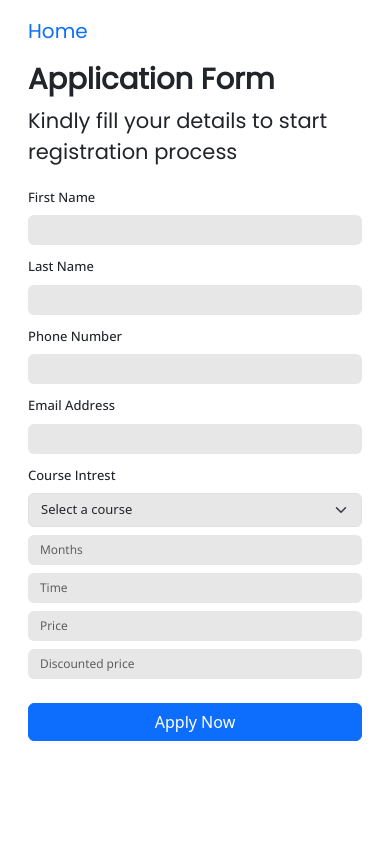
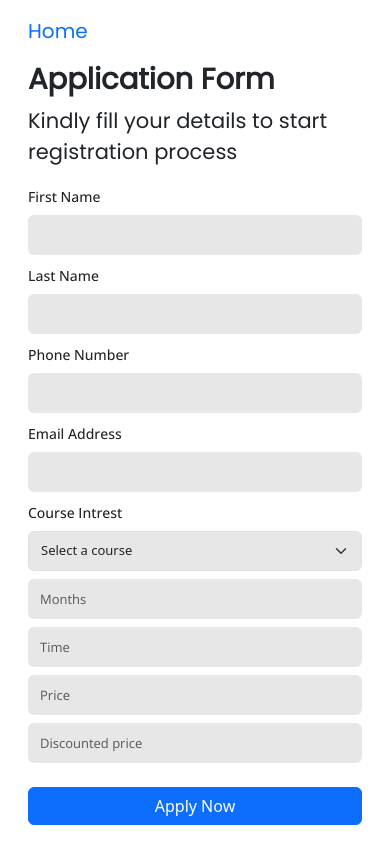
Before and after one commit to Ariyibi-Baseet/proxycodingschool, a React (Vite) app: page /apply in a window 390 px wide. Built offline with nearby package versions, Linux system fonts and the light colour scheme.

Commit message:
create an application page

```diff
--- a/src/assets/css/Application.css
+++ b/src/assets/css/Application.css
@@ -62,27 +62,29 @@ font-family: var(--ff-poppins);
     font-weight: 500 !important;
 }
 .info-label{
-    font-size: 13px;
+    font-size: 14px;
     font-weight: 500 !important;
     font-family: var(--ff-open-sans);
 }
 .info-input{
-    font-size: 12px !important;
+    font-size: 13px !important;
     font-weight: 400 !important;
     background-color: rgba(232, 231, 231, 1) !important;
     font-family: var(--ff-open-sans);
+    height: 50px;
 }
 .info-select{
     font-size: 13px !important;
     font-weight: 400 !important;
     background-color: rgba(232, 231, 231, 1) !important;
+    height: 50px;
 }
 .info-select:focus{
     box-shadow: none !important;
     border: none !important;
 }
 .info-input [placeholder] {
-    font-size: 12px !important;
+    font-size: 14px !important;
     font-weight: 400 !important;
     font-family: var(--ff-open-sans);
 }
@@ -95,10 +97,19 @@ font-family: var(--ff-poppins);
     font-family: var(--ff-open-sans);
 
 }
+.button{
+    height: 50px;
+}
 @media screen and (max-width:991px) {
 
     .form{
         width: 100%;
     }
+    .info-input{
+        height: 40px;
+    }
+    .info-select{
+        height: 40px;
+    }
 
 }
```
